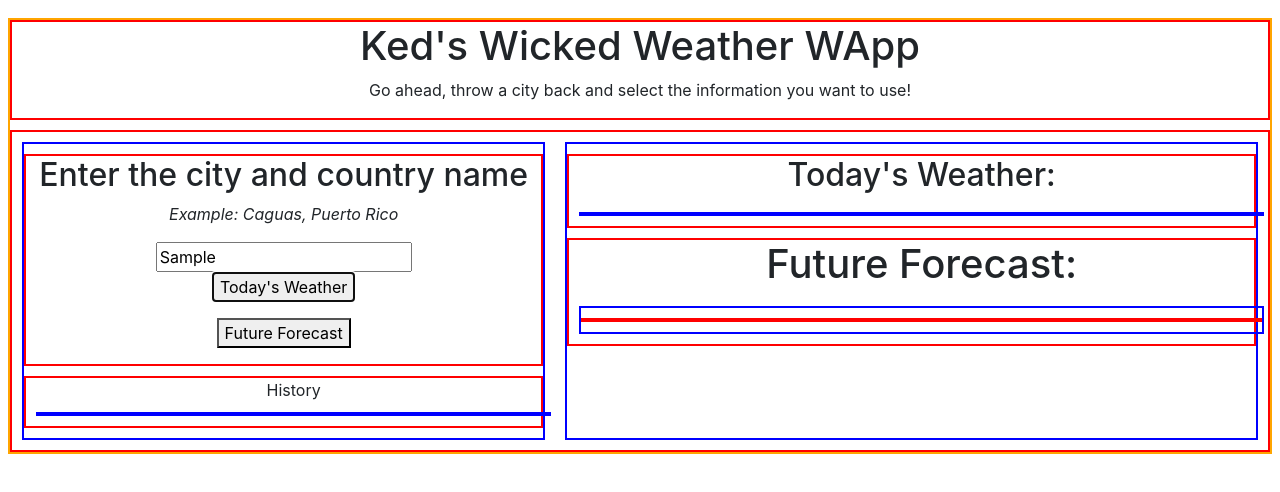
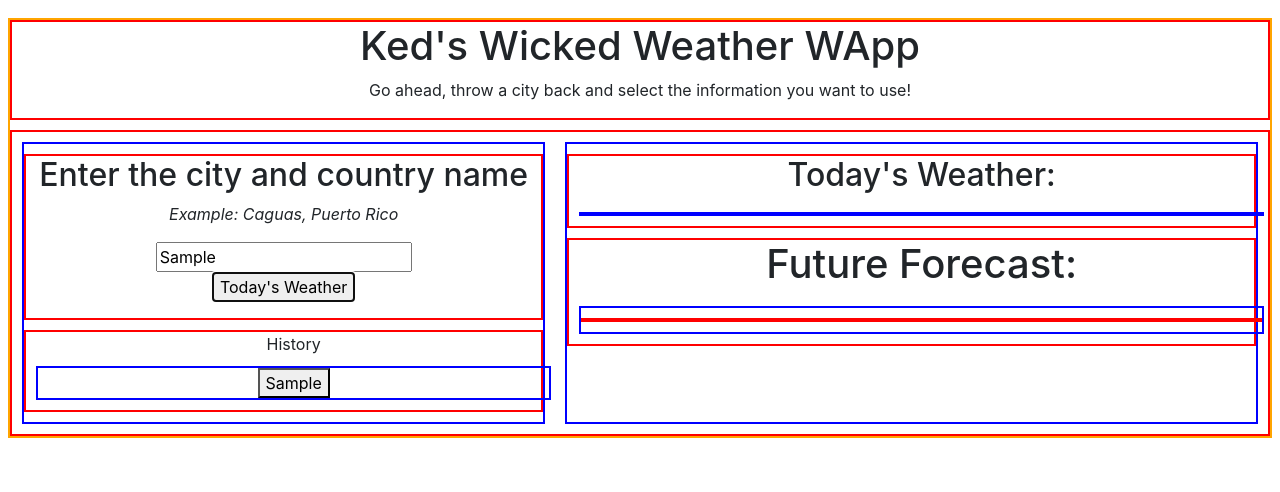
Before and after one commit to Kenny4297/Keds-Wicked-Weather-WApp, a plain HTML site: page index.html in a window 1280 px wide. Both pictures are taken after typing "Sample" into the empty fields and a click on the button "Today's Weather". Drawn offline with nearby package versions, Linux system fonts and the light colour scheme; no server answers.

Commit message:
A few more test to get the event listener on the history button

```diff
--- a/assets/script.js
+++ b/assets/script.js
@@ -17,12 +17,11 @@ const historyDropDown = document.getElementById("history");
 let historyOption = document.createElement("option");
 const userInput = document.getElementById("input-bar");
 
-let userPicksCity;
+// let userPicksCity = "test test";
 
 
 //Buttons
 const submitButton = document.getElementById("submit");
-const futureForecastButton = document.getElementById("future-forecast-button");
 
 //Resting Home Page
 // futureInformationSection.classList.add("hidden");
@@ -32,33 +31,56 @@ let count = 0;
 
 let arrayOfHistoryItems = [];
 
-let historyArrayOfButtons = [];
+let historyArrayOfButtons = Array.from([]);
 
+
+//! Old way in case I mess things up
 // const addToHistory = (userPicksCity) => {
-//         console.log("addToHistory function firing")
-//         console.log(`UserPicksCity is: ${userPicksCity}`)
+//                 console.log("addToHistory function firing")
+//                 console.log(`UserPicksCity is: ${userPicksCity}`)
 //     if (!(historyArrayOfButtons.includes(userPicksCity))) {
-//             console.log("If statement check")
-//         historyArrayOfButtons.push(userPicksCity);
-//         console.log(historyArrayOfButtons)
+//                 console.log("If statement check")
+//                 console.log(historyArrayOfButtons)
 //         let historyButton = document.createElement("button");
+//         historyButton.setAttribute("id", `${userPicksCity.split(' ').join("-")}`);
+//         historyArrayOfButtons.push(historyButton);
+//                 console.log(historyButton);
+//                 // console.log(`the History Array of Buttons are: ${historyArrayOfButtons}`);
 //         historyButton.innerText = `${userPicksCity}`;
 //         document.querySelector(".col-12").appendChild(historyButton);
 //     }
 // }
 
+const addToHistory = (userPicksCity) => {
+            console.log("add to history function firing")
+    if (!(historyArrayOfButtons.includes(userPicksCity))) {
+        let button = document.createElement("button");
+        button.setAttribute("id", `${userPicksCity.split(' ').join("-")}`);
+        button.innerText = `${userPicksCity}`;
+        historyArrayOfButtons.push(button);
+                console.log(`History array of buttons: ${historyArrayOfButtons}`);
+        document.querySelector(".col-12").appendChild(button);
+    }
+}
 
+Array.from(historyArrayOfButtons).forEach(button => {
+    console.log("Event listener for history buttons firing")
+    button.addEventListener('click', (event) => {
+        let buttonName = event.target.id;
+        completeWeatherForecast(buttonName);
+    })
+})
 
 //Get the current day's forecast
 const returnCurrentForecast = async (event) => {
     // event.preventDefault();
 
     let userPicksCity = document.getElementById("input-bar").value;
-    console.log(`User picks city line 61 test: ${userPicksCity}`);
+    // console.log(`User picks city line 61 test: ${userPicksCity}`);
 
     const url = `https://api.openweathermap.org/data/2.5/weather?q=${userPicksCity}&appid=${apiKey}&units=imperial`;
-    console.log("Today's Weather Event Listener firing!")
-    console.log(userPicksCity);
+    // console.log("Today's Weather Event Listener firing!")
+    // console.log(userPicksCity);
     try {
         response = await fetch(url);
         data = await response.json();
@@ -111,17 +133,16 @@ const returnCurrentForecast = async (event) => {
 
 // Get the next five Days Forecast
 const returnFiveDayForecast = async (event) => {
-    console.log("firing")
+    // console.log("firing")
     // event.preventDefault();
 
-    const userPicksCity = document.getElementById("input-bar").value;
-    console.log(userPicksCity);
+    let userPicksCity = document.getElementById("input-bar").value;
+    // console.log(userPicksCity);
     const url = `https://api.openweathermap.org/data/2.5/forecast?q=${userPicksCity}&appid=${apiKey}&units=imperial`;
-    console.log(`future forecast event listener firing`)
+    // console.log(`future forecast event listener firing`)
     try {
         response = await fetch(url);
         data = await response.json();
-        console.log(data);
         //Array 4 is noon for the next day, (+8 for each day noon data)
         // BELOW WORKS WITHOUT ADDING ANYTHING TO THE HTML
 
@@ -147,30 +168,22 @@ const returnFiveDayForecast = async (event) => {
     }
 };
 
-futureForecastButton.addEventListener('click', returnFiveDayForecast);
+// futureForecastButton.addEventListener('click', returnFiveDayForecast);
 
-
-// const completeWeatherForecast = async (event) => {
-//     console.log("All promises function call test")
-//     let allPromises = await Promise.all([returnCurrentForecast(), returnFiveDayForecast()]);
-// }
 
 const completeWeatherForecast = async (event) => {
     event.preventDefault();
-    console.log("Complete weather function firing")
+    // console.log("Complete weather function firing")
     let firstPromise = await returnCurrentForecast();
-    console.log(`The first promise returned is: ${firstPromise}`)
+    // console.log(`The first promise returned is: ${firstPromise}`)
     let secondPromise = await returnFiveDayForecast();
-    console.log(`The Second promise returned is ${secondPromise}`);
+    let userPicksCity = document.getElementById("input-bar").value;
+    addToHistory(userPicksCity);
+    // console.log(`User Picks City: ${userPicksCity}`)
 }
 
-//THIS IS WORKING
-// submitButton.addEventListener('click', (event) => {
-//     event.preventDefault();
-//     console.log("Submit button test")
-// });
+submitButton.addEventListener('click', completeWeatherForecast);
 
-submitButton.addEventListener('click', completeWeatherForecast)
 
 
 
--- a/index.html
+++ b/index.html
@@ -28,7 +28,6 @@
             <p><em>Example: Caguas, Puerto Rico</em></p>
                 <input type="text" id="input-bar"/>
             <p><button id="submit">Today's Weather</button></p>
-            <p><button id="future-forecast-button">Future Forecast</button></p>
           </form>
         </div>
 
```
